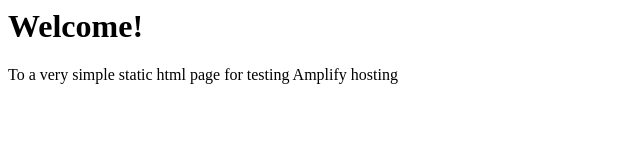
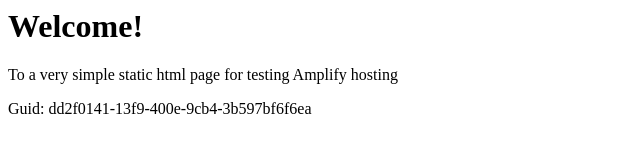
Before and after one commit to aws-aemilia-yul/Github-PR-Commit-Integration-Test-DoNotTouch-GitH-MJCD6L4M-v1-prod-ca-central-1, a website: page src/index.html in a window 1280 px wide. Shown: the whole page, without its empty margins (0-640 px from the left). Drawn offline with Linux system fonts and the light colour scheme.

Commit message:
commit from integ tests

```diff
--- a/src/index.html
+++ b/src/index.html
@@ -1,3 +1,5 @@
+
+
 <html lang="en">
 
 <head>
@@ -10,6 +12,6 @@
 <body>
     <h1>Welcome!</h1>
     <p>To a very simple static html page for testing Amplify hosting</p>
-</body>
+    <p>Guid: dd2f0141-13f9-400e-9cb4-3b597bf6f6ea</p></body>
 
 </html>
```
